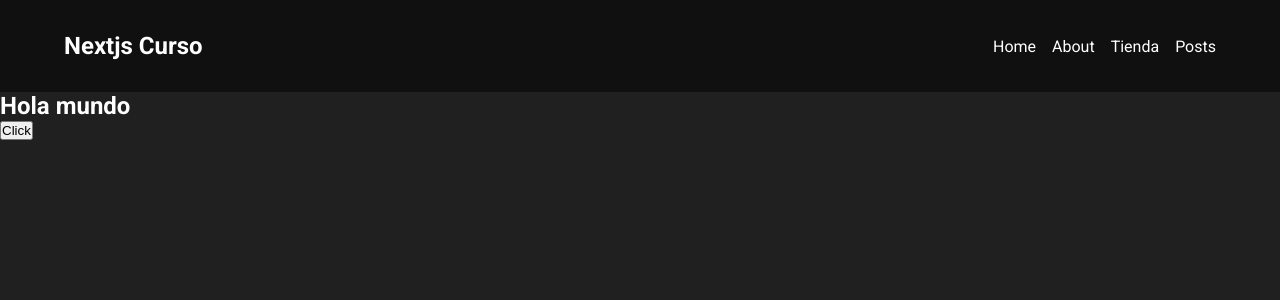
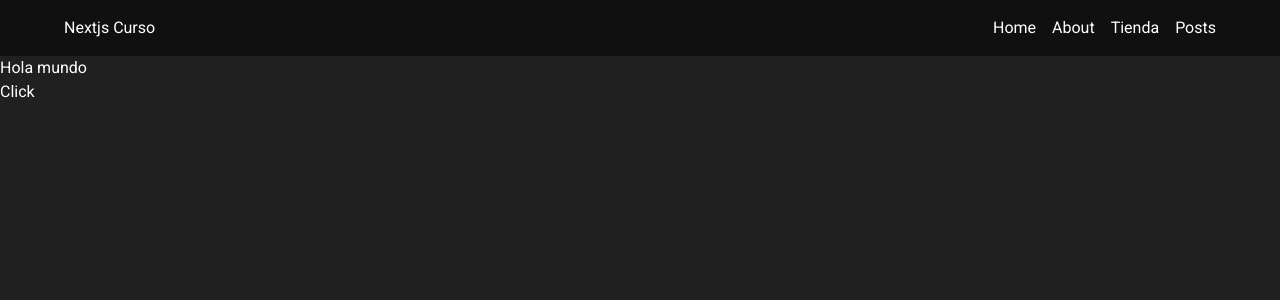
Before and after one commit to pedro-donoso/mynextjs, a Next.js app: page / in a window 1280 px wide. Shown: the top 300 px of the page. Built offline with nearby package versions, Linux system fonts and the light colour scheme.

Commit message:
tailwind css para estilos

```diff
--- a/app/globals.css
+++ b/app/globals.css
@@ -1,89 +1,6 @@
-:root {
-  --max-width: 1100px;
-  --border-radius: 12px;
-  --font-mono: ui-monospace, Menlo, Monaco, "Cascadia Mono", "Segoe UI Mono",
-    "Roboto Mono", "Oxygen Mono", "Ubuntu Monospace", "Source Code Pro",
-    "Fira Mono", "Droid Sans Mono", "Courier New", monospace;
-
-  --foreground-rgb: 0, 0, 0;
-  --background-start-rgb: 214, 219, 220;
-  --background-end-rgb: 255, 255, 255;
-
-  --primary-glow: conic-gradient(
-    from 180deg at 50% 50%,
-    #16abff33 0deg,
-    #0885ff33 55deg,
-    #54d6ff33 120deg,
-    #0071ff33 160deg,
-    transparent 360deg
-  );
-  --secondary-glow: radial-gradient(
-    rgba(255, 255, 255, 1),
-    rgba(255, 255, 255, 0)
-  );
-
-  --tile-start-rgb: 239, 245, 249;
-  --tile-end-rgb: 228, 232, 233;
-  --tile-border: conic-gradient(
-    #00000080,
-    #00000040,
-    #00000030,
-    #00000020,
-    #00000010,
-    #00000010,
-    #00000080
-  );
-
-  --callout-rgb: 238, 240, 241;
-  --callout-border-rgb: 172, 175, 176;
-  --card-rgb: 180, 185, 188;
-  --card-border-rgb: 131, 134, 135;
-}
-
-@media (prefers-color-scheme: dark) {
-  :root {
-    --foreground-rgb: 255, 255, 255;
-    --background-start-rgb: 0, 0, 0;
-    --background-end-rgb: 0, 0, 0;
-
-    --primary-glow: radial-gradient(rgba(1, 65, 255, 0.4), rgba(1, 65, 255, 0));
-    --secondary-glow: linear-gradient(
-      to bottom right,
-      rgba(1, 65, 255, 0),
-      rgba(1, 65, 255, 0),
-      rgba(1, 65, 255, 0.3)
-    );
-
-    --tile-start-rgb: 2, 13, 46;
-    --tile-end-rgb: 2, 5, 19;
-    --tile-border: conic-gradient(
-      #ffffff80,
-      #ffffff40,
-      #ffffff30,
-      #ffffff20,
-      #ffffff10,
-      #ffffff10,
-      #ffffff80
-    );
-
-    --callout-rgb: 20, 20, 20;
-    --callout-border-rgb: 108, 108, 108;
-    --card-rgb: 100, 100, 100;
-    --card-border-rgb: 200, 200, 200;
-  }
-}
-
-* {
-  box-sizing: border-box;
-  padding: 0;
-  margin: 0;
-}
-
-html,
-body {
-  max-width: 100vw;
-  overflow-x: hidden;
-}
+@tailwind base;
+@tailwind components;
+@tailwind utilities;
 
 body {
 
@@ -91,14 +8,3 @@
   color: white;
 
 }
-
-a {
-  color: inherit;
-  text-decoration: none;
-}
-
-@media (prefers-color-scheme: dark) {
-  html {
-    color-scheme: dark;
-  }
-}
--- a/app/posts/[postId]/page.jsx
+++ b/app/posts/[postId]/page.jsx
@@ -11,13 +11,7 @@
   const post = await loadPost(params.postId);
 
   return (
-    <div
-      style={{
-        padding: "20px",
-        backgroundImage: "linear-gradient(to bottom right, #ffff00, #ffa500)",
-        border: "1px solid #000",
-      }}
-    >
+    <div>
       <p>
         Estás viendo la Publicación <strong>N°{params.postId}</strong>{" "}
       </p>
--- a/components/Navbar.css
+++ b/components/Navbar.css
@@ -2,7 +2,7 @@
     background: #101010;
     display: flex;
     justify-content: space-between;
-    padding: 2rem 4rem;
+    padding: 1rem 4rem;
     align-items: center;
 }
 
--- a/tailwind.config.js
+++ b/tailwind.config.js
@@ -2,10 +2,7 @@
 module.exports = {
   content: [
     "./app/**/*.{js,ts,jsx,tsx,mdx}",
-    "./pages/**/*.{js,ts,jsx.tsx,mdx}",
-    "./components/**/*.{js,ts,jsx,tsx,mdx}",
-
-    "./src/**/*.{js,ts,jsx,tsx,mdx}",
+    "./components/**/*.{js,ts,jsx,tsx,mdx}"
   ],
   theme: {
     extend: {},
```
